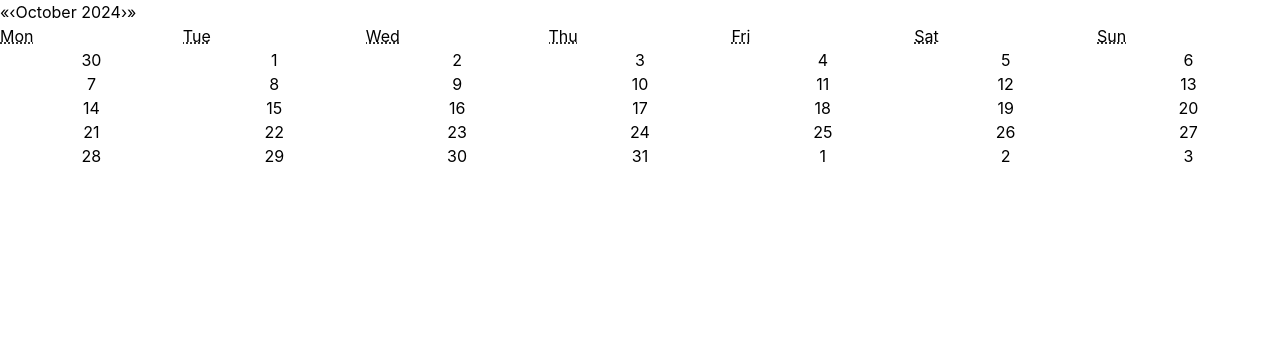
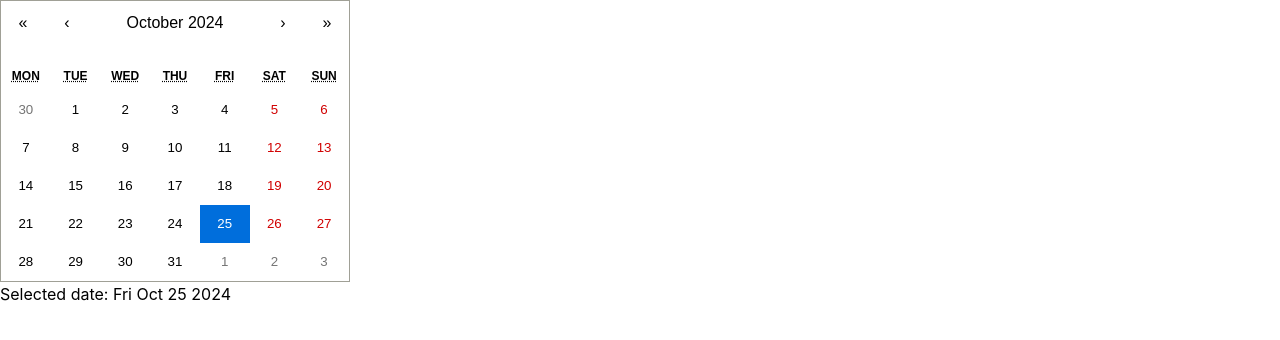
Before and after one commit to Hyper-TH/Weather_App, a React (Create React App) app in the folder clientapp/: page /calendar in a window 1280 px wide. Shown: the top 340 px of the page. Built offline with nearby package versions, Linux system fonts and the light colour scheme.

Commit message:
Added calendar values

```diff
--- a/clientapp/src/pages/CalendarPage.jsx
+++ b/clientapp/src/pages/CalendarPage.jsx
@@ -1,13 +1,18 @@
 import { useState } from 'react';
 import Calendar from 'react-calendar';
+import 'react-calendar/dist/Calendar.css';
 
 const CalendarPage = ({ backTo }) => {
-    const [value, onChange] = useState(new Date());
+    const [date, setDate] = useState(new Date());
+    const onChange = (newDate) => {
+        setDate(newDate);
+    }
 
     return (
         <>
             <div>
-                <Calendar onChange={onChange} value={value} />
+                <Calendar onChange={onChange} value={date} />
+                <p>Selected date: {date?.toDateString()}</p>
             </div>
         </>
     )
```
